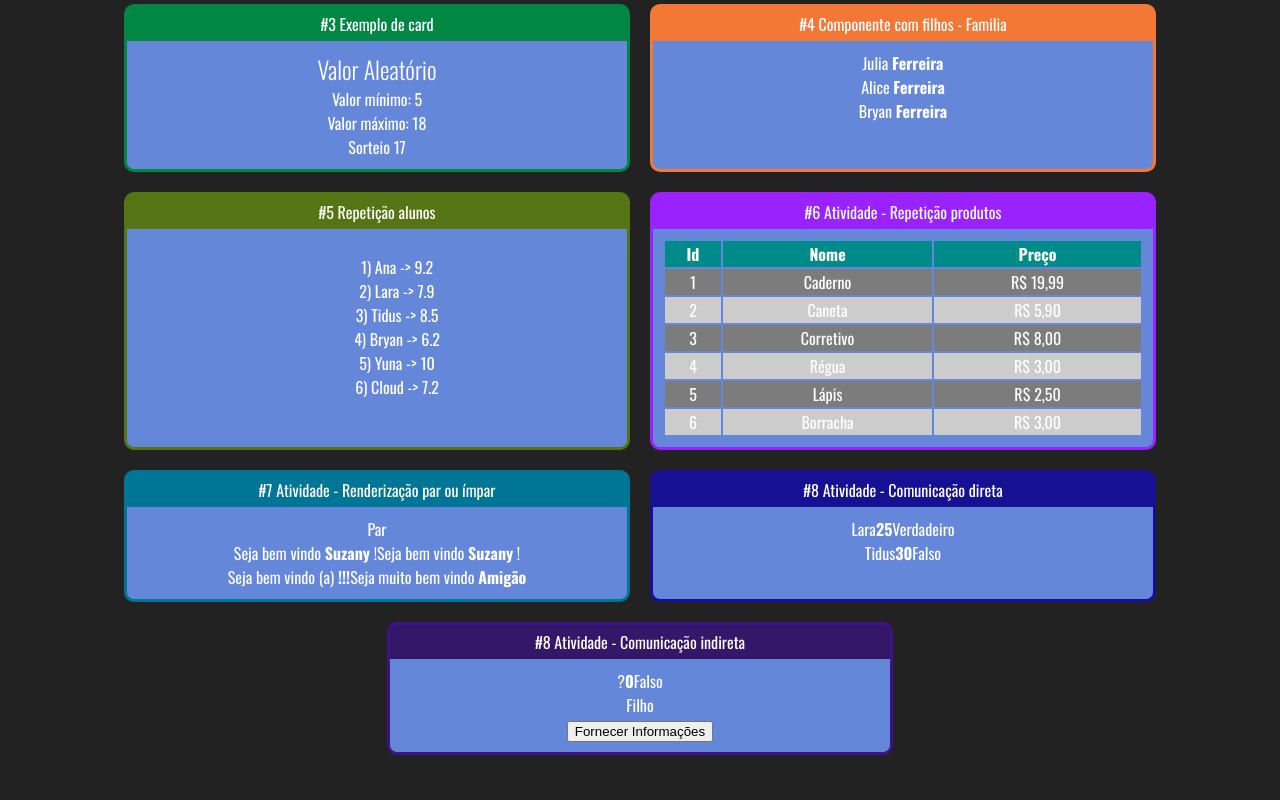
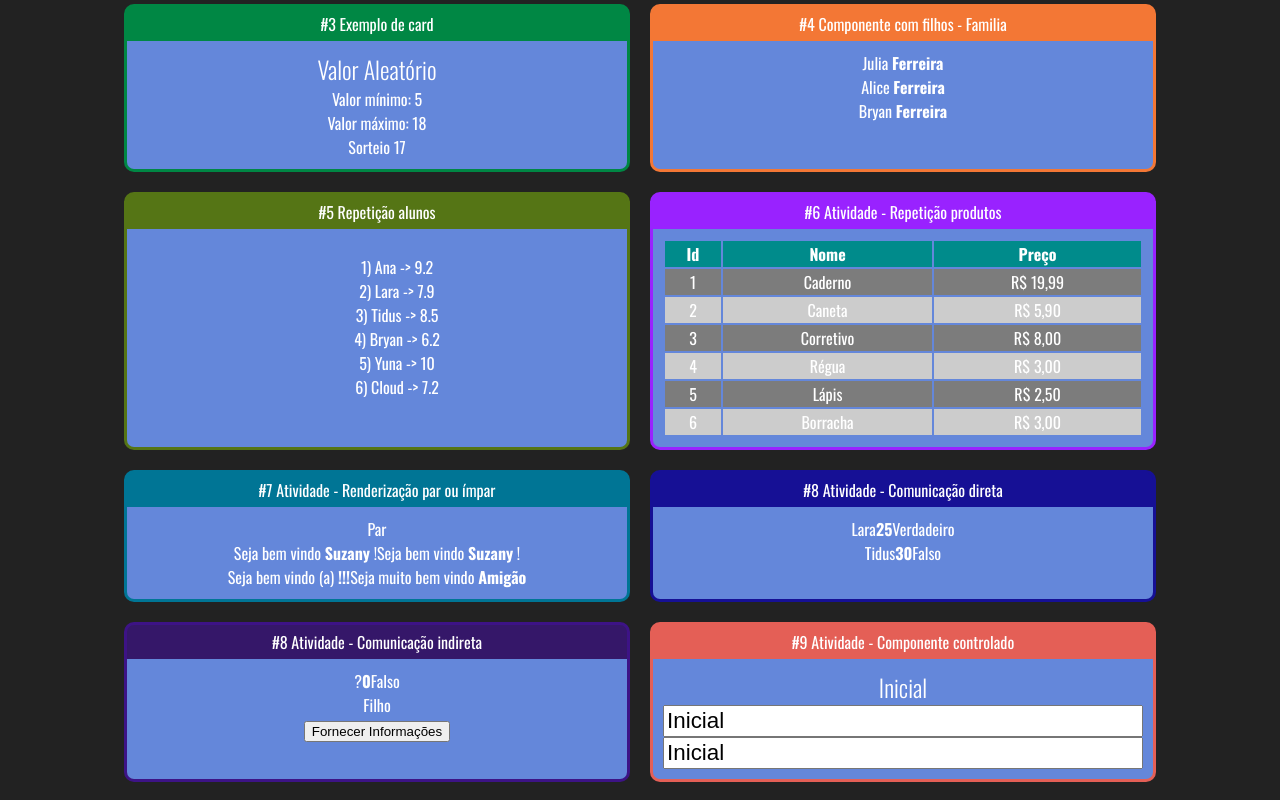
Before and after one commit to alesandraisla/curso-reactjs-redux, a React (Create React App) app in the folder fundamentos-react/: page / in a window 1280 px wide. Shown: the part 308-1108 px from the top of the page. Before the commit the page ends 1081 px from the top, so only its background shows below. Built offline with nearby package versions, Linux system fonts and the light colour scheme.

Commit message:
Componente controlado

```diff
--- a/fundamentos-react/src/App.jsx
+++ b/fundamentos-react/src/App.jsx
@@ -13,6 +13,7 @@ import { ParOuImpar } from "./components/Condicional/ParOuImpar";
 import { UsuarioIno } from "./components/Condicional/UsuarioInfo";
 import DiretaPai from "./components/Comunicacao/DiretaPai";
 import IndiretaPai from "./components/Comunicacao/IndiretaPai";
+import Input from "./components/formulario/Input";
 
 export default function App(props) {
   return (
@@ -56,6 +57,9 @@ export default function App(props) {
           <Card titulo="#8 Atividade - Comunicação indireta" color="#4199">
             <IndiretaPai />
           </Card>
+          <Card titulo="#9 Atividade - Componente controlado" color="#E45F56">
+            <Input />
+          </Card>
         </div>
       </div>
     </>
--- /dev/null
+++ b/fundamentos-react/src/components/formulario/Input.css
@@ -0,0 +1,3 @@
+.Input input {
+  font-size: 1.4rem;
+}
--- /dev/null
+++ b/fundamentos-react/src/components/formulario/Input.jsx
@@ -0,0 +1,19 @@
+import { useState } from "react";
+import "./Input.css";
+
+export default function Input() {
+  const [valor, setValor] = useState("Inicial");
+  //componente controlado só vai refletir quando o estado mudar
+  function quandoMudar(e) {
+    setValor(e.target.value);
+  }
+  return (
+    <div className="Input">
+      <h2>{valor}</h2>
+      <div style={{ display: "flex", flexDirection: "column" }}>
+        <input type="text" value={valor} onChange={quandoMudar} />
+        <input type="text" value={valor} readOnly />
+      </div>
+    </div>
+  );
+}
```
